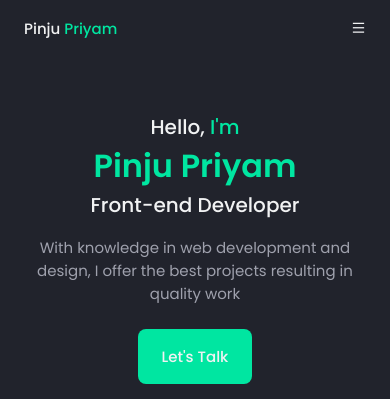
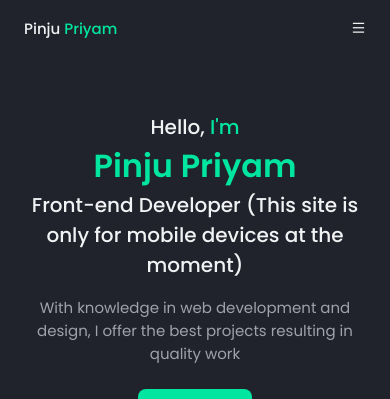
Before and after one commit to priyampinju/priyampinju-portfolio, a plain HTML site: page index.html in a window 390 px wide. Shown: the top 399 px of the page. Drawn offline with nearby package versions, Linux system fonts and the light colour scheme.

Commit message:
mobile device

```diff
--- a/index.html
+++ b/index.html
@@ -70,7 +70,7 @@
                         Pinju Priyam
                      </h1>
                      <h3 class="home__education">
-                        Front-end Developer
+                        Front-end Developer (This site is only for mobile devices at the moment)
                      </h3>
                      <p class="home__description">
                         With knowledge in web development and design, I offer the best projects resulting in quality work
```
